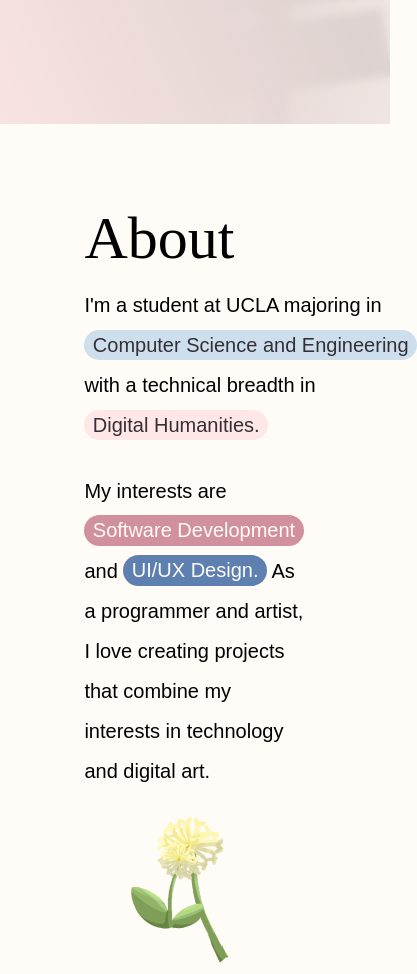
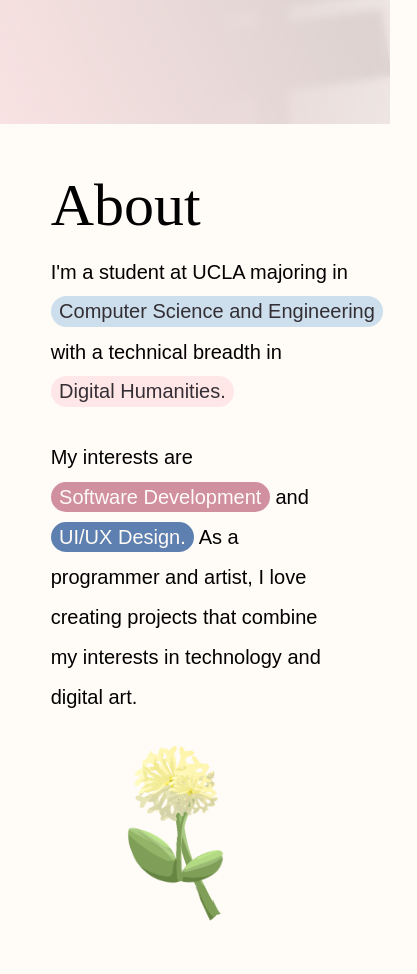
Before and after one commit to sarahlz01/NewWebsite, a website: page index.html in a window 390 px wide. Shown: the part 720-1694 px from the top of the page, 417 px wide, since content can reach past the window. Drawn offline with Linux system fonts and the light colour scheme; a web font is replaced by a local one.

Commit message:
changed padding for about page

```diff
--- a/index.html
+++ b/index.html
@@ -94,7 +94,7 @@
   </div>
 
   <!-- About -->
-  <div id="about" class="min-h-screen flex flex-col justify-center transition ease-in-out duration-200 p-[10vh]">
+  <div id="about" class="min-h-screen flex flex-col justify-center transition ease-in-out duration-200 p-[6vh] md:p-[10vh]">
     <h1 class="font-serif text-6xl">About</h1>
 
     <!-- First part -->
```
Also changed, not shown: dist/style.css.
